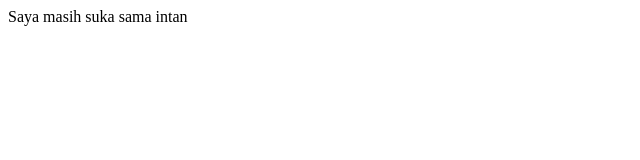
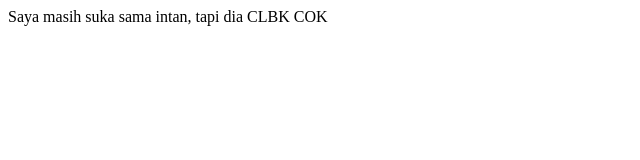
Before and after one commit to Akayo0/portofolio.github.io, a plain HTML site: page index.html in a window 1280 px wide. Shown: the whole page, without its empty margins (0-640 px from the left). Drawn offline with Linux system fonts and the light colour scheme.

Commit message:
Update index.html

```diff
--- a/index.html
+++ b/index.html
@@ -1 +1 @@
-<p>Saya masih suka sama intan</p>
+<p>Saya masih suka sama intan, tapi dia CLBK COK</p>
```
